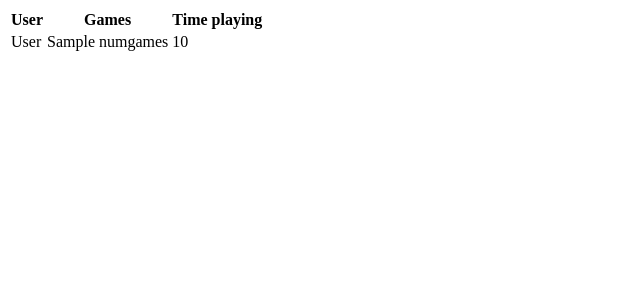
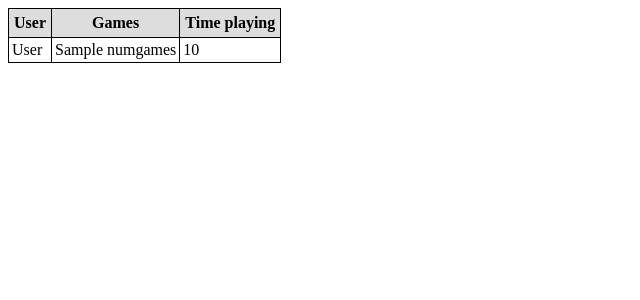
Before and after one commit to jarro2783/ausnethack, a Flask app: template templates/users.html in a window 1280 px wide. Shown: the top 300 px of the page, without its empty margins (0-640 px from the left). Run offline with Flask 2, Linux system fonts and the light colour scheme; the template is opened without the code that fills it: most values are stand-ins (such as "Sample title", 1, 10 or a date in 2020).

Commit message:
get some css

```diff
--- /dev/null
+++ b/static/main.css
@@ -0,0 +1,15 @@
+table {
+    border: 1px solid;
+    border-collapse: collapse;
+}
+
+td {
+    border: 1px solid;
+    padding: 3px;
+}
+
+th {
+    border: 1px solid;
+    background-color: #DDDDDD;
+    padding: 5px;
+}
--- a/templates/layout.html
+++ b/templates/layout.html
@@ -3,6 +3,7 @@
 <head>
 <title>{{ config.page }} {% if config.page %}-{% endif %}
 {{ config.SERVERNAME }}</title>
+<link rel="stylesheet" href="/static/main.css" />
 </head>
 <body>
 {% block body %}{% endblock %}
```
